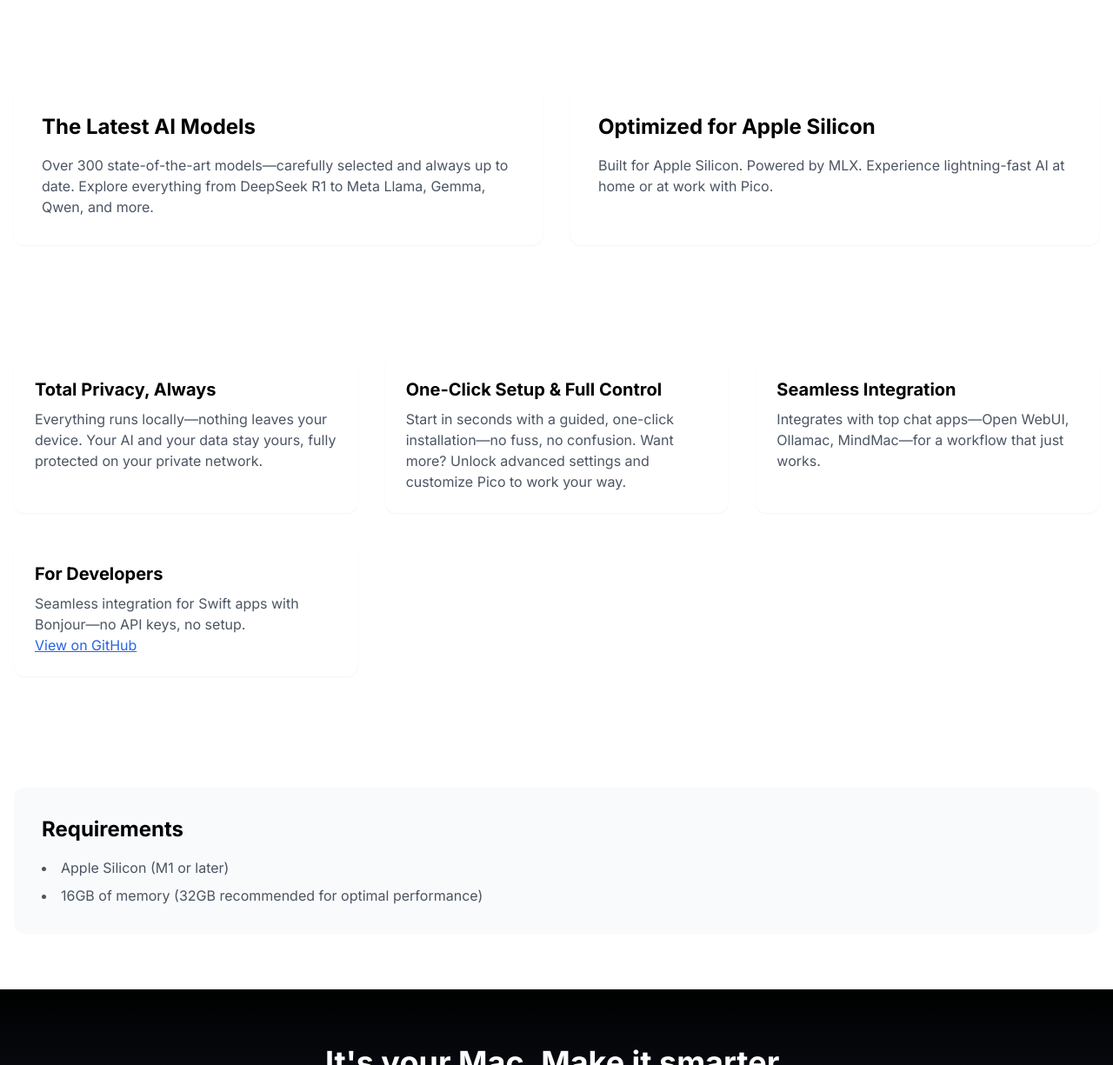
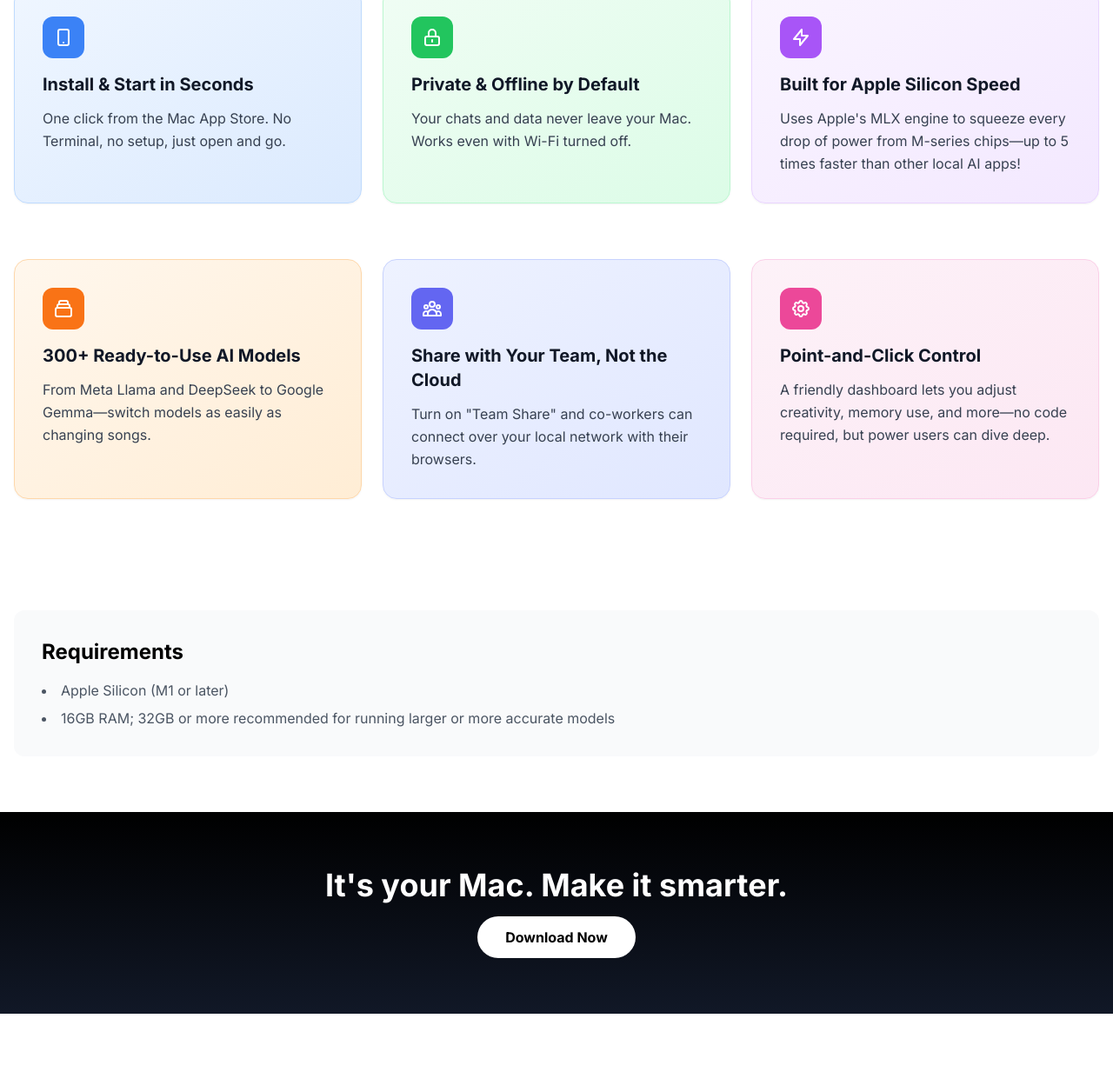
Before and after one commit to ronaldmannak/PicoWebsite, a Jekyll site: the page index.html, which Jekyll copies as it is, in a window 1280 px wide and 1400 px high, scrolled down 705 px, cut to the strip 175-1400 px from the top of the window. Shown: the whole strip at 87% size. Built offline with Jekyll 4.4.1, drawn with Linux system fonts in a browser that asks for light colours; nearby versions of some CDN libraries; after the commit the page ends 2046 px from its top, so only the background shows below that.

Commit message:
Add bento boxes

```diff
--- a/index.html
+++ b/index.html
@@ -69,56 +69,84 @@
             Optimized for DeepSeek, Llama, Gemma, and more<br>
             Exclusively for Apple Silicon
         </h2>
-        <a href="https://apps.apple.com/us/app/pico-ai-homelab-powered-by-mlx/id6738607769?mt=12" target="_blank" class="inline-block bg-white text-black px-8 py-3 rounded-full font-bold shadow-lg hover:bg-gray-100 transition-colors">Download for Free</a>
+        <!-- Download Badge -->
+        <a href="https://apps.apple.com/us/app/pico-ai-homelab-powered-by-mlx/id6738607769?mt=12?itscg=30200&itsct=apps_box_badge&mttnsubad=1668205047" style="display: inline-block;">
+            <img src="https://toolbox.marketingtools.apple.com/api/v2/badges/download-on-the-mac-app-store/white/en-us?releaseDate=1677196800" alt="Download on the Mac App Store" style="width: 245px; height: 82px; vertical-align: middle; object-fit: contain;">
+        </a>
       </div>
     </div>
 
-    <!-- Download Badge -->
-    <div class="container mx-auto px-4 py-8">
-        <a href="https://apps.apple.com/us/app/pico-ai-homelab-powered-by-mlx/id6738607769?mt=12?itscg=30200&itsct=apps_box_badge&mttnsubad=1668205047" style="display: inline-block;">
-            <img src="https://toolbox.marketingtools.apple.com/api/v2/badges/download-on-the-app-store/black/en-us?releaseDate=1677196800" alt="Download on the App Store" style="width: 245px; height: 82px; vertical-align: middle; object-fit: contain;">
-        </a>
-    </div>
+    <!-- Hero Bento Boxes -->
+    <div class="container mx-auto px-4 py-16">
+        <div class="grid grid-cols-1 md:grid-cols-3 gap-6 mb-16">
+            <!-- Install & Start in Seconds -->
+            <div class="bg-gradient-to-br from-blue-50 to-blue-100 p-8 rounded-2xl shadow-sm border border-blue-200">
+                <div class="w-12 h-12 bg-blue-500 rounded-xl flex items-center justify-center mb-4">
+                    <svg class="w-6 h-6 text-white" fill="none" stroke="currentColor" viewBox="0 0 24 24">
+                        <path stroke-linecap="round" stroke-linejoin="round" stroke-width="2" d="M12 18h.01M8 21h8a2 2 0 002-2V5a2 2 0 00-2-2H8a2 2 0 00-2 2v14a2 2 0 002 2z"></path>
+                    </svg>
+                </div>
+                <h3 class="text-xl font-bold mb-3 text-gray-900">Install & Start in Seconds</h3>
+                <p class="text-gray-700 leading-relaxed">One click from the Mac App Store. No Terminal, no setup, just open and go.</p>
+            </div>
 
-    <!-- The Experience -->
-    <div class="container mx-auto px-4 py-16">
-        <div class="grid grid-cols-1 md:grid-cols-2 gap-8">
-            <div class="bg-white p-8 rounded-xl shadow-sm">
-                <h3 class="text-2xl font-bold mb-4">The Latest AI Models</h3>
-                <p class="text-gray-600">Over 300 state-of-the-art models—carefully selected and always up to date.
-                    Explore everything from DeepSeek R1 to Meta Llama, Gemma, Qwen, and more.</p>
+            <!-- Private & Offline by Default -->
+            <div class="bg-gradient-to-br from-green-50 to-green-100 p-8 rounded-2xl shadow-sm border border-green-200">
+                <div class="w-12 h-12 bg-green-500 rounded-xl flex items-center justify-center mb-4">
+                    <svg class="w-6 h-6 text-white" fill="none" stroke="currentColor" viewBox="0 0 24 24">
+                        <path stroke-linecap="round" stroke-linejoin="round" stroke-width="2" d="M12 15v2m-6 4h12a2 2 0 002-2v-6a2 2 0 00-2-2H6a2 2 0 00-2 2v6a2 2 0 002 2zm10-10V7a4 4 0 00-8 0v4h8z"></path>
+                    </svg>
+                </div>
+                <h3 class="text-xl font-bold mb-3 text-gray-900">Private & Offline by Default</h3>
+                <p class="text-gray-700 leading-relaxed">Your chats and data never leave your Mac. Works even with Wi-Fi turned off.</p>
             </div>
-            <div class="bg-white p-8 rounded-xl shadow-sm">
-                <h3 class="text-2xl font-bold mb-4">Optimized for Apple Silicon</h3>
-                <p class="text-gray-600">Built for Apple Silicon. Powered by MLX. Experience lightning-fast AI at home or at work with Pico.</p>
+
+            <!-- Built for Apple Silicon Speed -->
+            <div class="bg-gradient-to-br from-purple-50 to-purple-100 p-8 rounded-2xl shadow-sm border border-purple-200">
+                <div class="w-12 h-12 bg-purple-500 rounded-xl flex items-center justify-center mb-4">
+                    <svg class="w-6 h-6 text-white" fill="none" stroke="currentColor" viewBox="0 0 24 24">
+                        <path stroke-linecap="round" stroke-linejoin="round" stroke-width="2" d="M13 10V3L4 14h7v7l9-11h-7z"></path>
+                    </svg>
+                </div>
+                <h3 class="text-xl font-bold mb-3 text-gray-900">Built for Apple Silicon Speed</h3>
+                <p class="text-gray-700 leading-relaxed">Uses Apple's MLX engine to squeeze every drop of power from M-series chips—up to 5 times faster than other local AI apps!</p>
             </div>
         </div>
-    </div>
 
-    <!-- Key Benefits -->
-    <div class="container mx-auto px-4 py-16">
-        <div class="grid grid-cols-1 md:grid-cols-2 lg:grid-cols-3 gap-8">
-            <div class="bg-white p-6 rounded-xl shadow-sm">
-                <h3 class="text-xl font-bold mb-2">Total Privacy, Always</h3>
-                <p class="text-gray-600">Everything runs locally—nothing leaves your device. Your AI and your data stay yours, fully protected on your private network.</p>
+        <!-- Supporting Bento Boxes -->
+        <div class="grid grid-cols-1 md:grid-cols-3 gap-6">
+            <!-- 300+ Ready-to-Use AI Models -->
+            <div class="bg-gradient-to-br from-orange-50 to-orange-100 p-8 rounded-2xl shadow-sm border border-orange-200">
+                <div class="w-12 h-12 bg-orange-500 rounded-xl flex items-center justify-center mb-4">
+                    <svg class="w-6 h-6 text-white" fill="none" stroke="currentColor" viewBox="0 0 24 24">
+                        <path stroke-linecap="round" stroke-linejoin="round" stroke-width="2" d="M19 11H5m14 0a2 2 0 012 2v6a2 2 0 01-2 2H5a2 2 0 01-2-2v-6a2 2 0 012-2m14 0V9a2 2 0 00-2-2M5 11V9a2 2 0 012-2m0 0V5a2 2 0 012-2h6a2 2 0 012 2v2M7 7h10"></path>
+                    </svg>
+                </div>
+                <h3 class="text-xl font-bold mb-3 text-gray-900">300+ Ready-to-Use AI Models</h3>
+                <p class="text-gray-700 leading-relaxed">From Meta Llama and DeepSeek to Google Gemma—switch models as easily as changing songs.</p>
             </div>
-            <div class="bg-white p-6 rounded-xl shadow-sm">
-                <h3 class="text-xl font-bold mb-2">One-Click Setup & Full Control</h3>
-                <p class="text-gray-600">
-                    Start in seconds with a guided, one-click installation—no fuss, no confusion.
-                    Want more? Unlock advanced settings and customize Pico to work your way.
-                </p>
+
+            <!-- Share with Your Team, Not the Cloud -->
+            <div class="bg-gradient-to-br from-indigo-50 to-indigo-100 p-8 rounded-2xl shadow-sm border border-indigo-200">
+                <div class="w-12 h-12 bg-indigo-500 rounded-xl flex items-center justify-center mb-4">
+                    <svg class="w-6 h-6 text-white" fill="none" stroke="currentColor" viewBox="0 0 24 24">
+                        <path stroke-linecap="round" stroke-linejoin="round" stroke-width="2" d="M17 20h5v-2a3 3 0 00-5.356-1.857M17 20H7m10 0v-2c0-.656-.126-1.283-.356-1.857M7 20H2v-2a3 3 0 015.356-1.857M7 20v-2c0-.656.126-1.283.356-1.857m0 0a5.002 5.002 0 019.288 0M15 7a3 3 0 11-6 0 3 3 0 016 0zm6 3a2 2 0 11-4 0 2 2 0 014 0zM7 10a2 2 0 11-4 0 2 2 0 014 0z"></path>
+                    </svg>
+                </div>
+                <h3 class="text-xl font-bold mb-3 text-gray-900">Share with Your Team, Not the Cloud</h3>
+                <p class="text-gray-700 leading-relaxed">Turn on "Team Share" and co-workers can connect over your local network with their browsers.</p>
             </div>
-            <div class="bg-white p-6 rounded-xl shadow-sm">
-                <h3 class="text-xl font-bold mb-2">Seamless Integration</h3>
-                <p class="text-gray-600">Integrates with top chat apps—Open WebUI, Ollamac, MindMac—for a workflow that just works.</p>
-            </div>
-            <div class="bg-white p-6 rounded-xl shadow-sm">
-                <h3 class="text-xl font-bold mb-2">For Developers</h3>
-                <p class="text-gray-600">
-                  Seamless integration for Swift apps with Bonjour—no API keys, no setup.<br>
-                  <a href="https://github.com/PicoMLX/BonjourPico" target="_blank" class="text-blue-600 underline hover:text-blue-800">View on GitHub</a>
-                </p>
+
+            <!-- Point-and-Click Control -->
+            <div class="bg-gradient-to-br from-pink-50 to-pink-100 p-8 rounded-2xl shadow-sm border border-pink-200">
+                <div class="w-12 h-12 bg-pink-500 rounded-xl flex items-center justify-center mb-4">
+                    <svg class="w-6 h-6 text-white" fill="none" stroke="currentColor" viewBox="0 0 24 24">
+                        <path stroke-linecap="round" stroke-linejoin="round" stroke-width="2" d="M10.325 4.317c.426-1.756 2.924-1.756 3.35 0a1.724 1.724 0 002.573 1.066c1.543-.94 3.31.826 2.37 2.37a1.724 1.724 0 001.065 2.572c1.756.426 1.756 2.924 0 3.35a1.724 1.724 0 00-1.066 2.573c.94 1.543-.826 3.31-2.37 2.37a1.724 1.724 0 00-2.572 1.065c-.426 1.756-2.924 1.756-3.35 0a1.724 1.724 0 00-2.573-1.066c-1.543.94-3.31-.826-2.37-2.37a1.724 1.724 0 00-1.065-2.572c-1.756-.426-1.756-2.924 0-3.35a1.724 1.724 0 001.066-2.573c-.94-1.543.826-3.31 2.37-2.37.996.608 2.296.07 2.572-1.065z"></path>
+                        <path stroke-linecap="round" stroke-linejoin="round" stroke-width="2" d="M15 12a3 3 0 11-6 0 3 3 0 016 0z"></path>
+                    </svg>
+                </div>
+                <h3 class="text-xl font-bold mb-3 text-gray-900">Point-and-Click Control</h3>
+                <p class="text-gray-700 leading-relaxed">A friendly dashboard lets you adjust creativity, memory use, and more—no code required, but power users can dive deep.</p>
             </div>
         </div>
     </div>
@@ -129,7 +157,7 @@
             <h2 class="text-2xl font-bold mb-4">Requirements</h2>
             <ul class="list-disc list-inside text-gray-600 space-y-2">
                 <li>Apple Silicon (M1 or later)</li>
-                <li>16GB of memory (32GB recommended for optimal performance)</li>
+                <li>16GB RAM; 32GB or more recommended for running larger or more accurate models</li>
             </ul>
         </div>
     </div>
```
